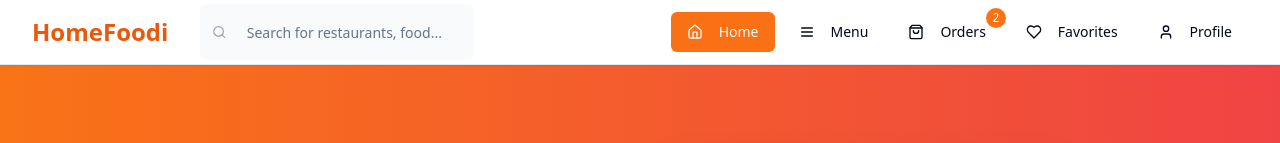
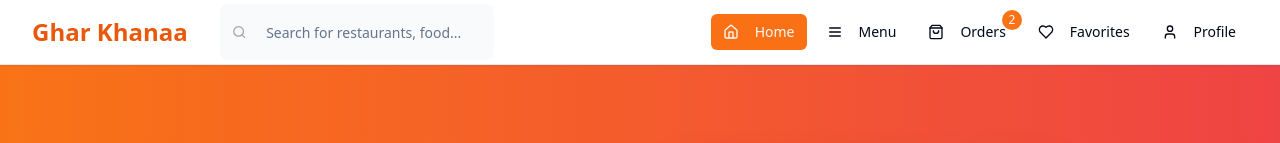
Before and after one commit to Gitam123456/ghar-khana-bazaar, a React (Vite) app: page / in a window 1280 px wide. Shown: the top 143 px of the page. Built offline with nearby package versions, Linux system fonts and the light colour scheme.

Commit message:
Change page name to ghar khanaa
Update page title to reflect the new name.

```diff
--- a/index.html
+++ b/index.html
@@ -1,14 +1,15 @@
+
 <!DOCTYPE html>
 <html lang="en">
   <head>
     <meta charset="UTF-8" />
     <meta name="viewport" content="width=device-width, initial-scale=1.0" />
-    <title>ghar-khana-bazaar</title>
-    <meta name="description" content="Lovable Generated Project" />
+    <title>Ghar Khanaa</title>
+    <meta name="description" content="Your home food marketplace" />
     <meta name="author" content="Lovable" />
 
-    <meta property="og:title" content="ghar-khana-bazaar" />
-    <meta property="og:description" content="Lovable Generated Project" />
+    <meta property="og:title" content="Ghar Khanaa" />
+    <meta property="og:description" content="Your home food marketplace" />
     <meta property="og:type" content="website" />
     <meta property="og:image" content="https://lovable.dev/opengraph-image-p98pqg.png" />
 
--- a/src/components/Header.tsx
+++ b/src/components/Header.tsx
@@ -15,7 +15,7 @@ const Header = () => {
         <div className="flex justify-between items-center h-16">
           <div className="flex items-center space-x-8">
             <Link to="/" className="text-2xl font-bold text-orange-600">
-              HomeFoodi
+              Ghar Khanaa
             </Link>
             <div className="hidden md:flex items-center space-x-2 bg-gray-50 rounded-lg px-3 py-2 max-w-md">
               <Search className="w-4 h-4 text-gray-400" />
@@ -30,44 +30,52 @@ const Header = () => {
             <Link to="/">
               <Button
                 variant={isActive("/") ? "default" : "ghost"}
-                className="flex items-center space-x-2"
+                size="sm"
+                className="flex items-center space-x-2 px-3 py-2"
               >
                 <Home className="w-4 h-4" />
-                <span className="hidden sm:inline">Home</span>
+                <span className="hidden sm:inline text-sm">Home</span>
               </Button>
             </Link>
             <Link to="/menu">
               <Button
                 variant={isActive("/menu") ? "default" : "ghost"}
-                className="flex items-center space-x-2"
+                size="sm"
+                className="flex items-center space-x-2 px-3 py-2"
               >
                 <MenuIcon className="w-4 h-4" />
-                <span className="hidden sm:inline">Menu</span>
+                <span className="hidden sm:inline text-sm">Menu</span>
               </Button>
             </Link>
             <Link to="/orders">
               <Button
                 variant={isActive("/orders") ? "default" : "ghost"}
-                className="flex items-center space-x-2 relative"
+                size="sm"
+                className="flex items-center space-x-2 relative px-3 py-2"
               >
                 <ShoppingBag className="w-4 h-4" />
-                <span className="hidden sm:inline">Orders</span>
+                <span className="hidden sm:inline text-sm">Orders</span>
                 <span className="absolute -top-1 -right-1 bg-orange-500 text-white text-xs rounded-full w-5 h-5 flex items-center justify-center">
                   2
                 </span>
               </Button>
             </Link>
-            <Button variant="ghost" className="flex items-center space-x-2">
+            <Button
+              variant="ghost"
+              size="sm"
+              className="flex items-center space-x-2 px-3 py-2"
+            >
               <Heart className="w-4 h-4" />
-              <span className="hidden sm:inline">Favorites</span>
+              <span className="hidden sm:inline text-sm">Favorites</span>
             </Button>
             <Link to="/profile">
               <Button
                 variant={isActive("/profile") ? "default" : "ghost"}
-                className="flex items-center space-x-2"
+                size="sm"
+                className="flex items-center space-x-2 px-3 py-2"
               >
                 <User className="w-4 h-4" />
-                <span className="hidden sm:inline">Profile</span>
+                <span className="hidden sm:inline text-sm">Profile</span>
               </Button>
             </Link>
           </nav>
--- a/src/pages/Index.tsx
+++ b/src/pages/Index.tsx
@@ -184,7 +184,7 @@ const Index = () => {
       <section className="py-16 bg-white">
         <div className="max-w-7xl mx-auto px-4 sm:px-6 lg:px-8">
           <div className="text-center mb-12">
-            <h2 className="text-3xl font-bold text-gray-900 mb-4">Why Choose HomeFoodi?</h2>
+            <h2 className="text-3xl font-bold text-gray-900 mb-4">Why Choose Ghar Khanaa?</h2>
             <p className="text-gray-600 max-w-2xl mx-auto">
               We provide the best food delivery experience with quality assurance and customer satisfaction
             </p>
```
